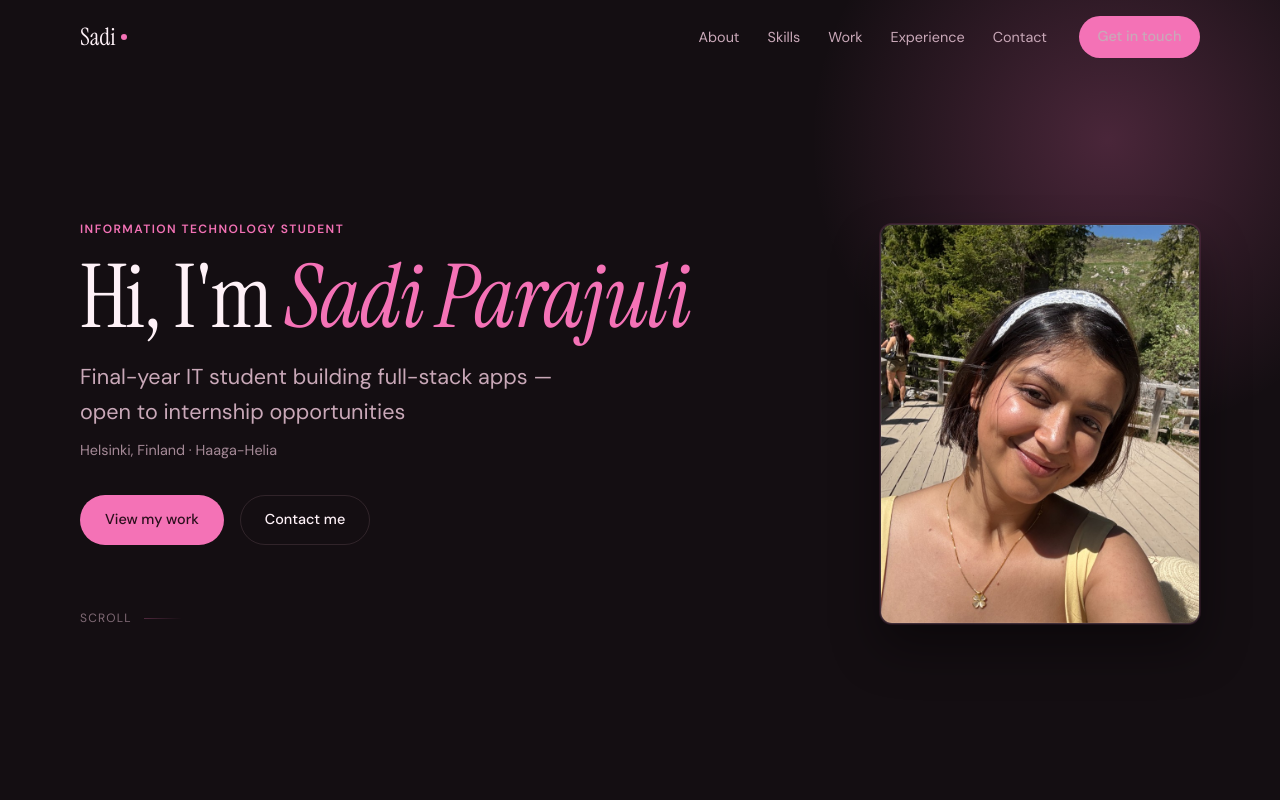
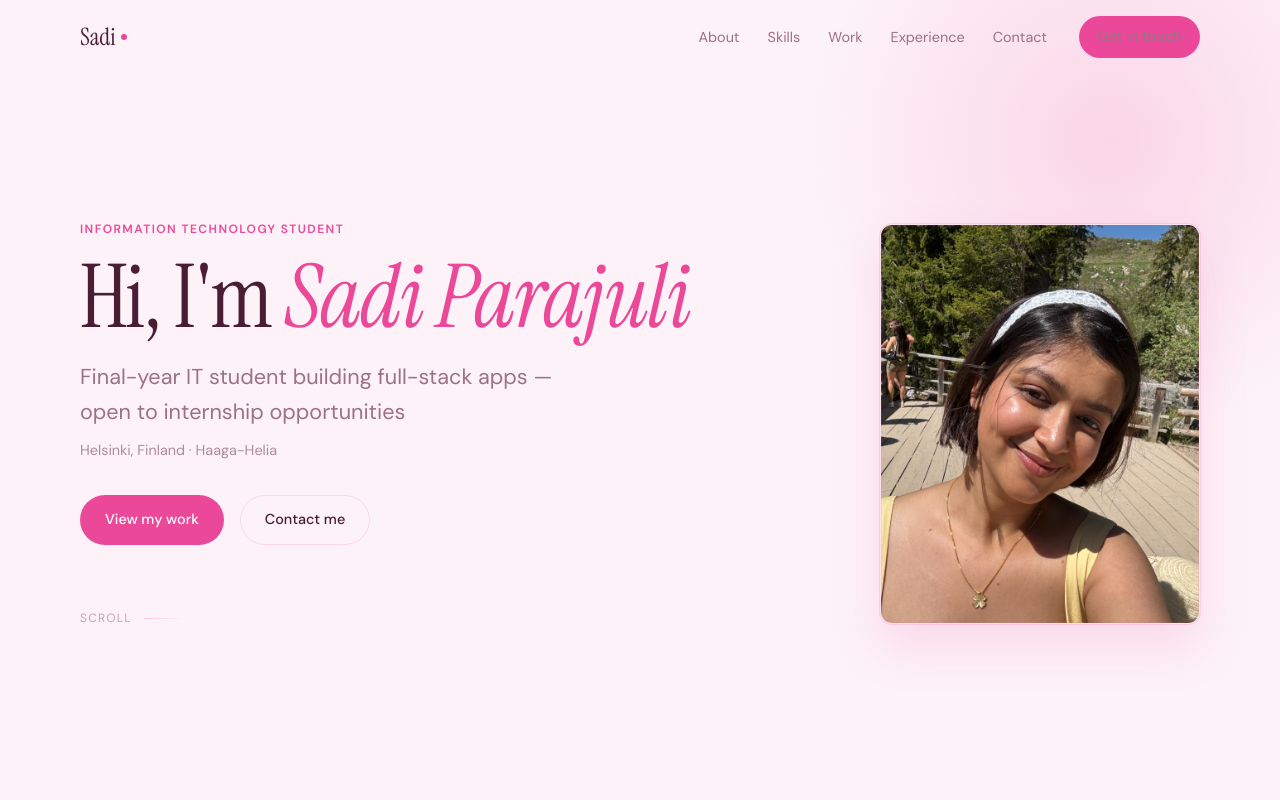
Before and after one commit to sadikshyeah/Sadi_portfolio, a React (Vite) app: page / in a window 1280 px wide. Shown: the top 800 px of the page. Built offline with nearby package versions, Linux system fonts and the light colour scheme.

Commit message:
Update design tokens and button styles

```diff
--- a/src/index.css
+++ b/src/index.css
@@ -1,14 +1,14 @@
 /* Design tokens */
 :root {
-  --bg: #140e12;
-  --bg-alt: #1b1218;
-  --surface: #261a22;
-  --border: rgba(255, 192, 210, 0.12);
-  --text: #c9a8b8;
-  --text-strong: #fef1f7;
-  --accent: #f472b6;
-  --accent-dim: rgba(244, 114, 182, 0.18);
-  --accent-glow: rgba(244, 114, 182, 0.4);
+  --bg: #fdf2f8;
+  --bg-alt: #fce7f3;
+  --surface: #ffffff;
+  --border: rgba(244, 114, 182, 0.22);
+  --text: #9d7185;
+  --text-strong: #4a1d35;
+  --accent: #ec4899;
+  --accent-dim: rgba(236, 72, 153, 0.12);
+  --accent-glow: rgba(236, 72, 153, 0.28);
   --serif: 'Instrument Serif', Georgia, serif;
   --sans: 'DM Sans', system-ui, sans-serif;
   --container: min(1120px, calc(100% - 3rem));
@@ -96,7 +96,7 @@ code {
 
 .btn--primary {
   background: var(--accent);
-  color: #2a0f1c;
+  color: #ffffff;
 }
 
 .btn--primary:hover {
@@ -125,7 +125,7 @@ code {
 }
 
 .header--scrolled {
-  background: rgba(20, 14, 18, 0.85);
+  background: rgba(253, 242, 248, 0.9);
   backdrop-filter: blur(12px);
   border-bottom: 1px solid var(--border);
 }
@@ -254,8 +254,8 @@ code {
   border: 1px solid var(--border);
   background: var(--surface);
   box-shadow:
-    0 24px 48px rgba(0, 0, 0, 0.4),
-    0 0 0 1px rgba(244, 114, 182, 0.12);
+    0 24px 48px rgba(236, 72, 153, 0.15),
+    0 0 0 1px rgba(244, 114, 182, 0.2);
 }
 
 .profile-photo::before {
@@ -263,7 +263,7 @@ code {
   position: absolute;
   inset: 0;
   border-radius: inherit;
-  box-shadow: inset 0 0 0 1px rgba(255, 255, 255, 0.06);
+  box-shadow: inset 0 0 0 1px rgba(244, 114, 182, 0.12);
   pointer-events: none;
   z-index: 1;
 }
@@ -486,7 +486,7 @@ code {
 }
 
 .project-card:hover {
-  border-color: rgba(244, 114, 182, 0.4);
+  border-color: rgba(236, 72, 153, 0.45);
   transform: translateY(-4px);
 }
 
```
